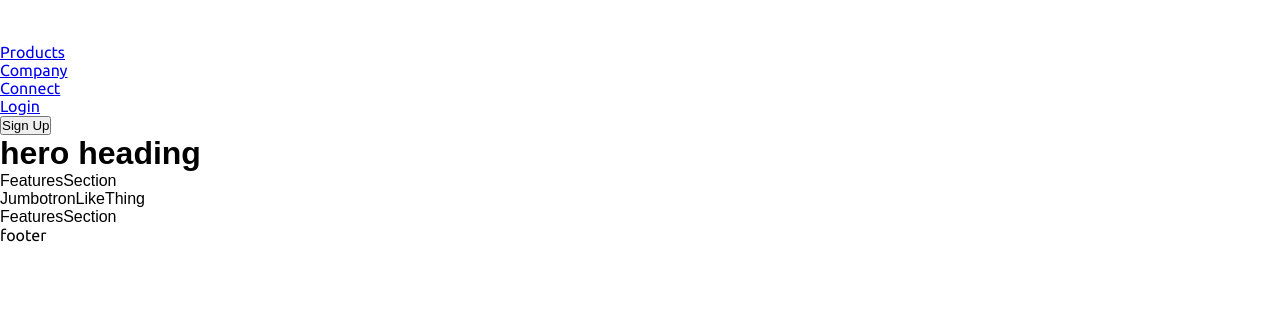
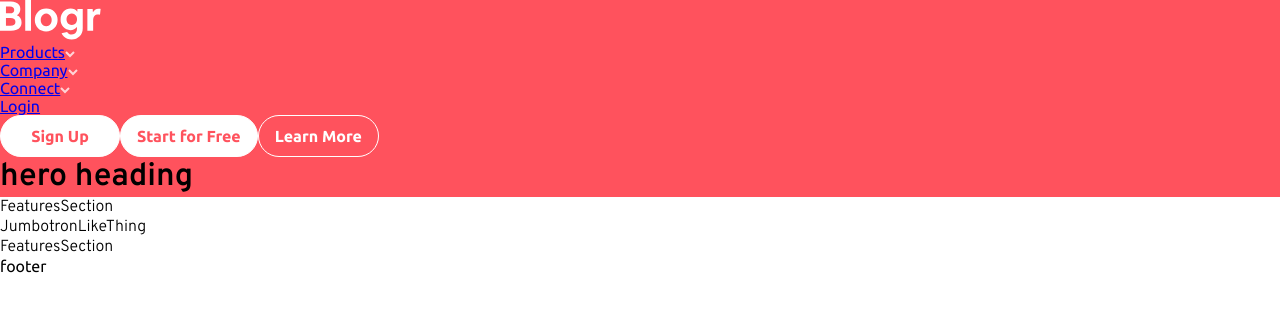
Before and after one commit to manikagnish/blogr-landing-page, a React (Create React App) app: page / in a window 1280 px wide. Shown: the top 312 px of the page. Built offline with nearby package versions, Linux system fonts and the light colour scheme.

Commit message:
completed button component

```diff
--- a/src/components/Button.jsx
+++ b/src/components/Button.jsx
@@ -1,5 +1,5 @@
 function Button({ text, type }) {
-  return <button className={type}>{text}</button>;
+  return <button className={`btn ${type}`}>{text}</button>;
 }
 
 export default Button;
--- a/src/components/Button.scss
+++ b/src/components/Button.scss
@@ -0,0 +1,29 @@
+.btn {
+  padding: 0.7em 1em;
+  border-radius: 5em;
+  min-width: 12rem;
+  font-size: inherit;
+  font-family: inherit;
+  font-weight: 600;
+  border: 1px solid #fff;
+  transition: all 0.2s ease;
+
+  &--solid {
+    background-color: var(--clr-white);
+    color: var(--clr-red);
+    &:hover {
+      background-color: rgba(255, 255, 255, 0.2);
+      color: var(--clr-white);
+      border: 1px solid transparent;
+    }
+  }
+
+  &--outline {
+    background-color: transparent;
+    color: var(--clr-white);
+    &:hover {
+      background-color: var(--clr-white);
+      color: var(--clr-red);
+    }
+  }
+}
--- a/src/components/HeroSection.jsx
+++ b/src/components/HeroSection.jsx
@@ -3,7 +3,7 @@ import Navbar from "./Navbar";
 
 function HeroSection() {
   return (
-    <div>
+    <div className="hero-section">
       <Navbar />
       <h1>hero heading</h1>
     </div>
--- a/src/components/HeroSection.scss
+++ b/src/components/HeroSection.scss
@@ -0,0 +1,3 @@
+.hero-section {
+  background-color: var(--clr-red);
+}
--- a/src/components/Navbar.jsx
+++ b/src/components/Navbar.jsx
@@ -35,8 +35,10 @@ export default function Navbar() {
           </li>
           <li>
             <a href="/#">
-              <Button text="Sign Up" type="solid" />
+              <Button text="Sign Up" type="btn--solid" />
             </a>
+            <Button text="Start for Free" type="btn--solid" />
+            <Button text="Learn More" type="btn--outline" />
           </li>
         </ul>
       </nav>
--- a/src/components/base.scss
+++ b/src/components/base.scss
@@ -3,7 +3,7 @@
   --clr-red-light: hsl(355, 100%, 74%);
   --clr-blue-dark: hsl(208, 49%, 24%);
 
-  --clr-white: hsl(0, 0, 100%);
+  --clr-white: hsl(0, 0%, 100%);
   --clr-grayish-blue: hsl(240, 2%, 79%);
   --clr-grayish-blue-dark: hsl(207, 13%, 34%);
   --clr-black-blue: hsl(240, 10%, 16%);
@@ -28,6 +28,10 @@ html {
 
 body {
   font-size: 1.6rem;
-  font-family: "Poppins", sans-serif;
+  font-family: "Overpass", sans-serif;
   font-weight: 300;
 }
+
+a {
+  display: inline-block;
+}
```
